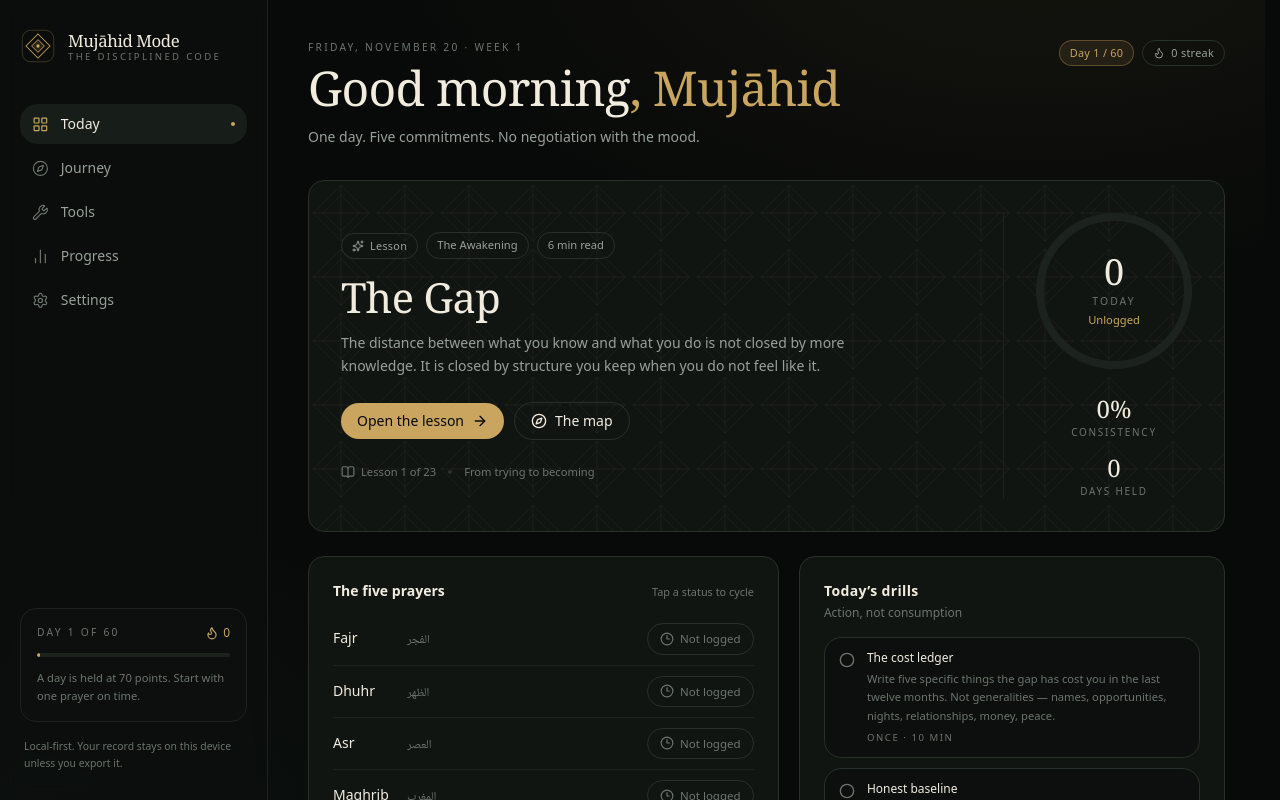
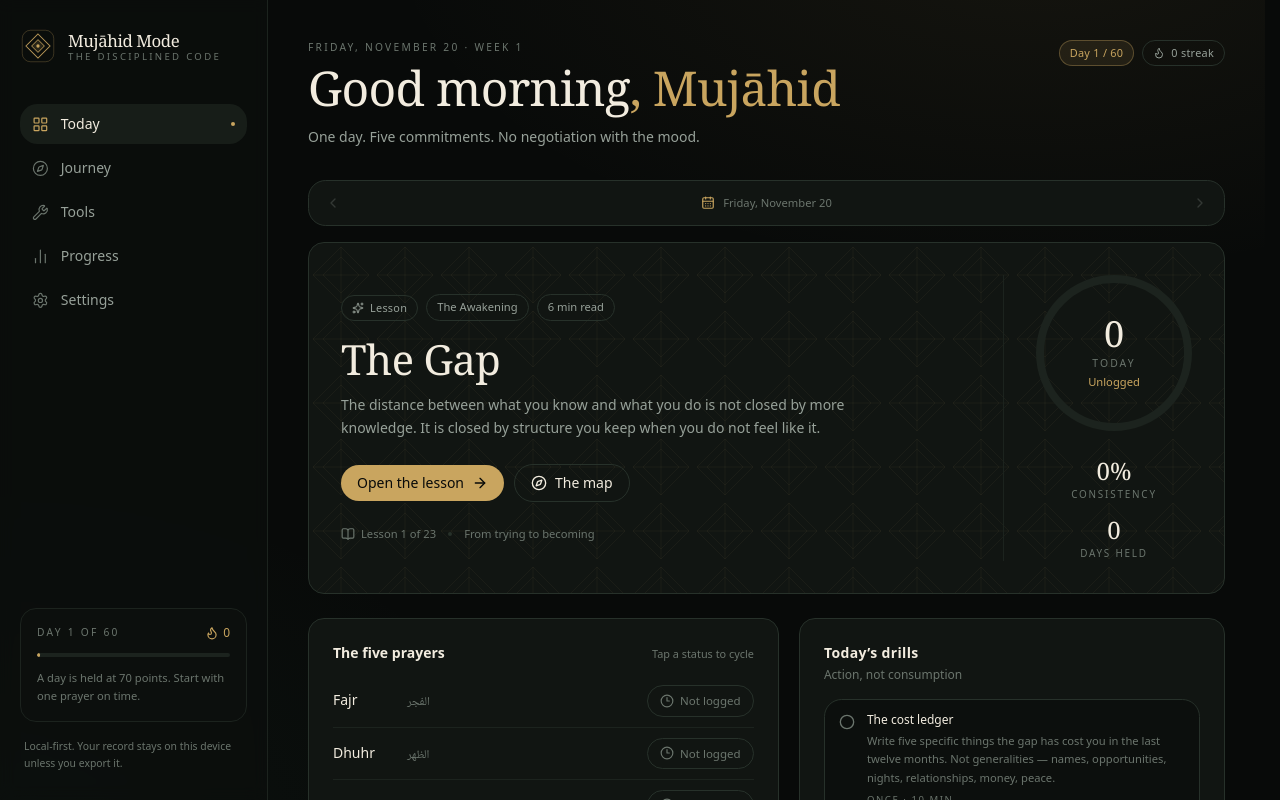
Before and after one commit to imrankhansaami/mujahid-mode, a React (Vite) app: page /#/onboarding in a window 1280 px wide. Both pictures are taken after a click on the button "Skip for now". Shown: the top 800 px of the page. Built offline with nearby package versions, Linux system fonts and the light colour scheme.

Commit message:
Add day review navigation and accessibility labels

```diff
--- a/src/pages/SettingsPage.tsx
+++ b/src/pages/SettingsPage.tsx
@@ -88,6 +88,7 @@ export function SettingsPage() {
                 <span className="eyebrow">Name</span>
                 <input
                   className="field mt-1.5"
+                  aria-label="Name"
                   value={state.profile.name}
                   onChange={(e) => updateProfile({ name: e.target.value })}
                 />
@@ -96,6 +97,7 @@ export function SettingsPage() {
                 <span className="eyebrow">Niyyah</span>
                 <textarea
                   className="field mt-1.5 min-h-20 resize-y"
+                  aria-label="Niyyah"
                   value={state.profile.niyyah}
                   onChange={(e) => updateProfile({ niyyah: e.target.value })}
                 />
@@ -104,6 +106,7 @@ export function SettingsPage() {
                 <span className="eyebrow">A winning day</span>
                 <textarea
                   className="field mt-1.5 min-h-20 resize-y"
+                  aria-label="A winning day"
                   value={state.profile.win}
                   onChange={(e) => updateProfile({ win: e.target.value })}
                 />
--- a/src/pages/Today.tsx
+++ b/src/pages/Today.tsx
@@ -3,7 +3,10 @@ import { Link } from 'react-router-dom'
 import {
   ArrowRight,
   BookOpen,
+  CalendarDays,
   Check,
+  ChevronLeft,
+  ChevronRight,
   Circle,
   Compass,
   Flame,
@@ -13,7 +16,7 @@ import {
 import { useStore } from '../store/useStore'
 import { getLesson, getModule } from '../data/curriculum'
 import { planFor } from '../lib/plan'
-import { formatLong, formatMedium, todayKey } from '../lib/date'
+import { addDays, diffDays, formatLong, formatMedium, todayKey } from '../lib/date'
 import {
   currentPlanDay,
   isHeld,
@@ -39,22 +42,20 @@ const TYPE_LABEL: Record<PlanDay['type'], string> = {
 export function Today() {
   const state = useStore()
   const today = todayKey()
+  const [date, setDate] = useState(today)
   const { profile } = state
   const plan = useMemo(() => planFor(profile), [profile.startDate])
+  const planEnd = addDays(profile.startDate, 59)
+  const latest = planEnd < today ? planEnd : today
   const rawDay = useMemo(
-    () =>
-      Math.round(
-        (new Date(today + 'T00:00:00').getTime() -
-          new Date(profile.startDate + 'T00:00:00').getTime()) /
-          86_400_000,
-      ) + 1,
-    [profile.startDate, today],
+    () => diffDays(profile.startDate, date) + 1,
+    [profile.startDate, date],
   )
   const day = Math.min(60, Math.max(1, rawDay))
   const planDay = plan.find((d) => d.day === day)
   const lesson = planDay?.lessonId ? getLesson(planDay.lessonId) : undefined
   const mod = lesson ? getModule(lesson.moduleId) : undefined
-  const log = state.days[today]
+  const log = state.days[date]
   const target = profile.quranTarget || 1
   const score = scoreDay(log, target)
   const held = isHeld(score)
@@ -62,13 +63,15 @@ export function Today() {
   const currentStreak = streak(state.days, profile, today)
   const lessonDone = lesson ? Boolean(state.lessonsDone[lesson.id]) : false
   const dayNumber = currentPlanDay(profile)
+  const isToday = date === today
+  const canBrowse = rawDay >= 1 && rawDay <= 60
 
   if (rawDay < 1) return <BeforeStart startDate={profile.startDate} today={today} />
 
   return (
     <div className="animate-rise">
       <PageHeader
-        eyebrow={`${formatLong(today)} · Week ${Math.min(9, Math.ceil(day / 7))}`}
+        eyebrow={`${formatLong(date)} · Week ${Math.min(9, Math.ceil(day / 7))}`}
         title={
           <>
             {greetingForNow()}
@@ -78,17 +81,61 @@ export function Today() {
         description={
           rawDay > 60
             ? 'The sixty days are complete. The system is yours now — keep the five, keep the review, keep the return.'
-            : 'One day. Five commitments. No negotiation with the mood.'
+            : isToday
+              ? 'One day. Five commitments. No negotiation with the mood.'
+              : 'A day already lived. Tell the truth about it, then return to today.'
         }
         action={
-          <div className="flex items-center gap-2">
-            <Badge tone="gold">Day {dayNumber} / 60</Badge>
+          <div className="flex flex-wrap items-center gap-2">
+            {!isToday && canBrowse ? <Badge tone="neutral">Reviewing</Badge> : null}
+            <Badge tone="gold">
+              <span className="whitespace-nowrap">Day {dayNumber} / 60</span>
+            </Badge>
             <Badge tone={currentStreak > 0 ? 'emerald' : 'neutral'}>
               <Flame className="h-3 w-3" /> {currentStreak} streak
             </Badge>
           </div>
         }
       />
+
+      {canBrowse ? (
+        <div className="mb-4 flex items-center justify-between gap-2 rounded-xl border border-line bg-surface px-2.5 py-2">
+          <button
+            type="button"
+            aria-label="Previous day"
+            disabled={date <= profile.startDate}
+            onClick={() => setDate(addDays(date, -1))}
+            className="flex h-7 w-7 items-center justify-center rounded-full text-muted transition-colors hover:bg-raised hover:text-bone disabled:opacity-25"
+          >
+            <ChevronLeft className="h-4 w-4" />
+          </button>
+          <div className="flex min-w-0 items-center gap-2 text-[0.7rem]">
+            <CalendarDays className="h-3.5 w-3.5 shrink-0 text-gold" />
+            <span className="truncate text-bone sm:hidden">{isToday ? 'Today' : formatMedium(date)}</span>
+            <span className="hidden truncate text-faint sm:inline">{formatLong(date)}</span>
+          </div>
+          <div className="flex shrink-0 items-center gap-2">
+            {!isToday ? (
+              <button
+                type="button"
+                onClick={() => setDate(today)}
+                className="text-[0.65rem] text-gold hover:underline"
+              >
+                Back to today
+              </button>
+            ) : null}
+            <button
+              type="button"
+              aria-label="Next day"
+              disabled={date >= latest}
+              onClick={() => setDate(addDays(date, 1))}
+              className="flex h-7 w-7 items-center justify-center rounded-full text-muted transition-colors hover:bg-raised hover:text-bone disabled:opacity-25"
+            >
+              <ChevronRight className="h-4 w-4" />
+            </button>
+          </div>
+        </div>
+      ) : null}
 
       {rawDay > 60 ? (
         <div className="mb-6">
@@ -165,7 +212,7 @@ export function Today() {
           </div>
 
           <div className="flex items-center justify-between gap-6 border-t border-line-soft pt-6 lg:flex-col lg:border-l lg:border-t-0 lg:pl-8 lg:pt-0">
-            <Ring value={score} label="today" sub={held ? 'held' : scoreLabel(score)} />
+            <Ring value={score} label={isToday ? 'today' : 'that day'} sub={held ? 'held' : scoreLabel(score)} />
             <div className="space-y-3 text-right lg:text-center">
               <div>
                 <p className="font-display text-2xl text-bone">{summary.consistency}%</p>
@@ -182,23 +229,23 @@ export function Today() {
 
       <div className="mt-6 grid gap-5 lg:grid-cols-[1.05fr_0.95fr]">
         <div className="card p-5 sm:p-6">
-          <PrayerTracker date={today} log={log} />
+          <PrayerTracker date={date} log={log} />
           <div className="mt-6 border-t border-line-soft pt-5">
-            <QuranTracker date={today} log={log} target={target} />
+            <QuranTracker date={date} log={log} target={target} />
           </div>
           <div className="mt-6 border-t border-line-soft pt-5">
-            <Commitments date={today} log={log} />
+            <Commitments date={date} log={log} />
           </div>
         </div>
 
         <div className="space-y-5">
-          <DrillsCard lessonDrills={lesson?.drills ?? []} hasLesson={Boolean(lesson)} planDay={planDay} />
-          <ReflectionCard prompts={lesson?.prompts ?? genericPrompts(planDay)} />
+          <DrillsCard lessonDrills={lesson?.drills ?? []} hasLesson={Boolean(lesson)} planDay={planDay} date={date} />
+          <ReflectionCard prompts={lesson?.prompts ?? genericPrompts(planDay)} date={date} />
         </div>
       </div>
 
       <div className="mt-6 grid gap-5 lg:grid-cols-[1.05fr_0.95fr]">
-        <DayNote key={today} date={today} initial={log?.note ?? ''} />
+        <DayNote key={date} date={date} initial={log?.note ?? ''} />
         <div className="space-y-4">
           <Callout tone="gold" title="The floor">
             On a bad day, five prayers, one page, one honest log, one small action. The floor is not
@@ -245,14 +292,15 @@ function DrillsCard({
   lessonDrills,
   hasLesson,
   planDay,
+  date,
 }: {
   lessonDrills: Drill[]
   hasLesson: boolean
   planDay?: PlanDay
+  date: string
 }) {
   const drills = useStore((s) => s.drills)
   const toggleDrill = useStore((s) => s.toggleDrill)
-  const today = todayKey()
 
   if (!hasLesson) {
     return (
@@ -287,7 +335,7 @@ function DrillsCard({
       <SectionTitle title="Today’s drills" hint="Action, not consumption" />
       <div className="space-y-2.5">
         {lessonDrills.map((drill) => {
-          const key = drillKey(drill, today)
+          const key = drillKey(drill, date)
           const done = Boolean(drills[key])
           return (
             <button
@@ -341,16 +389,15 @@ function genericPrompts(planDay?: PlanDay): string[] {
   return GENERIC_PROMPTS
 }
 
-function ReflectionCard({ prompts }: { prompts: string[] }) {
+function ReflectionCard({ prompts, date }: { prompts: string[]; date: string }) {
   const addJournal = useStore((s) => s.addJournal)
   const [prompt, setPrompt] = useState(prompts[0] ?? GENERIC_PROMPTS[0])
   const [body, setBody] = useState('')
   const [saved, setSaved] = useState(false)
-  const today = todayKey()
 
   function save() {
     if (!body.trim()) return
-    addJournal({ date: today, prompt, body: body.trim() })
+    addJournal({ date, prompt, body: body.trim() })
     setBody('')
     setSaved(true)
     window.setTimeout(() => setSaved(false), 2400)
```
